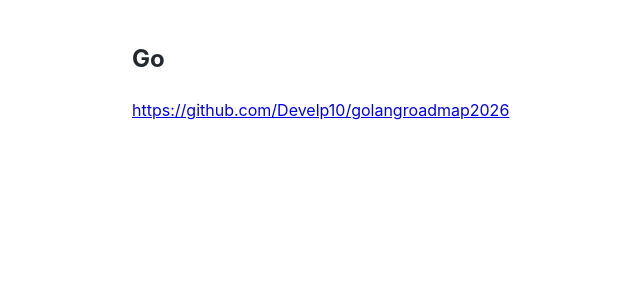
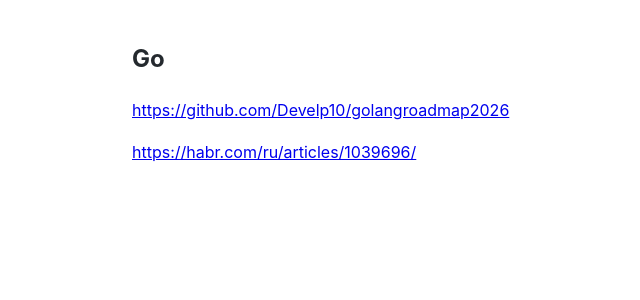
Before and after one commit to Michael-Lubinsky/michael-lubinsky.github.com, a Jekyll site: the page built from go/go.md, in a window 1280 px wide. Shown: the top 300 px of the page, without its empty margins (58-698 px from the left). Built offline with Jekyll 4.4.1, drawn with Linux system fonts in a browser that asks for light colours; our own code applies the rules of GitHub Pages for plain Markdown files.

Commit message:
Update go.md

```diff
--- a/go/go.md
+++ b/go/go.md
@@ -1,3 +1,5 @@
 ## Go
 
 <https://github.com/Develp10/golangroadmap2026>
+
+<https://habr.com/ru/articles/1039696/>
```
